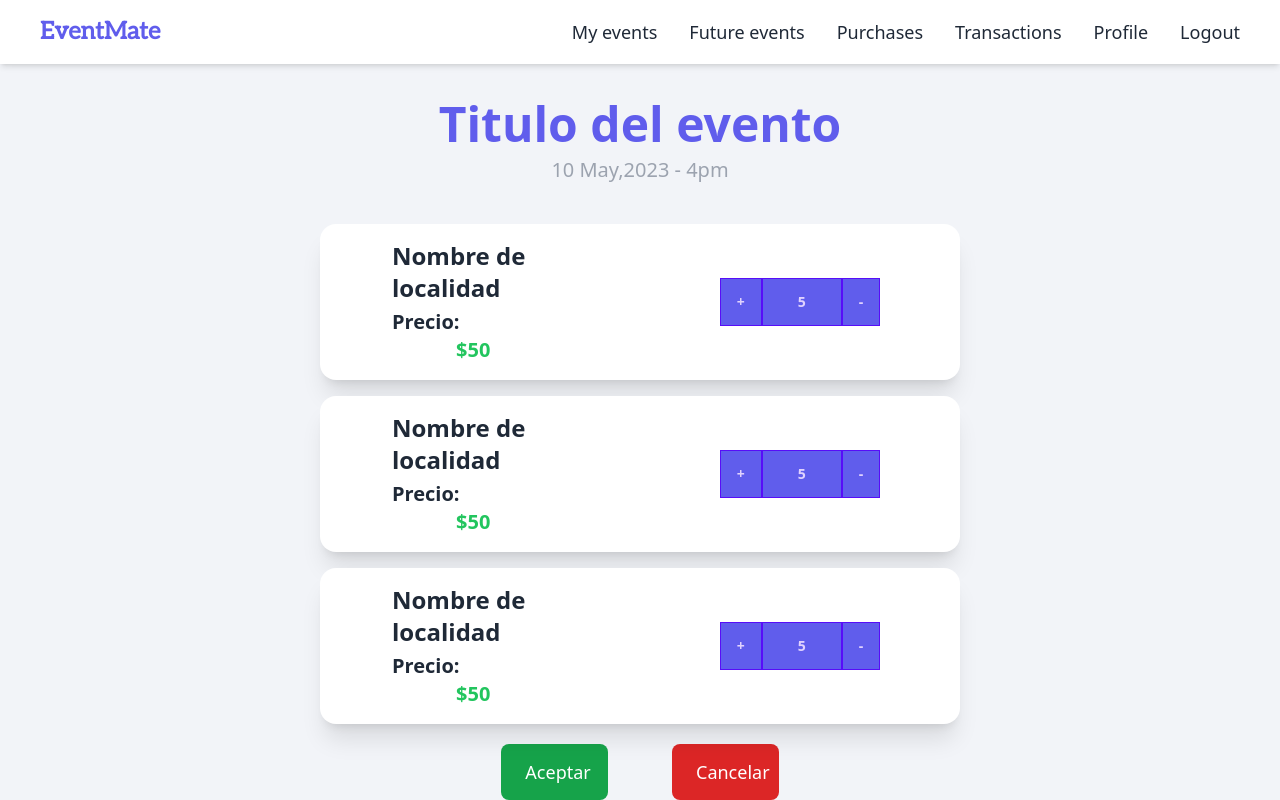
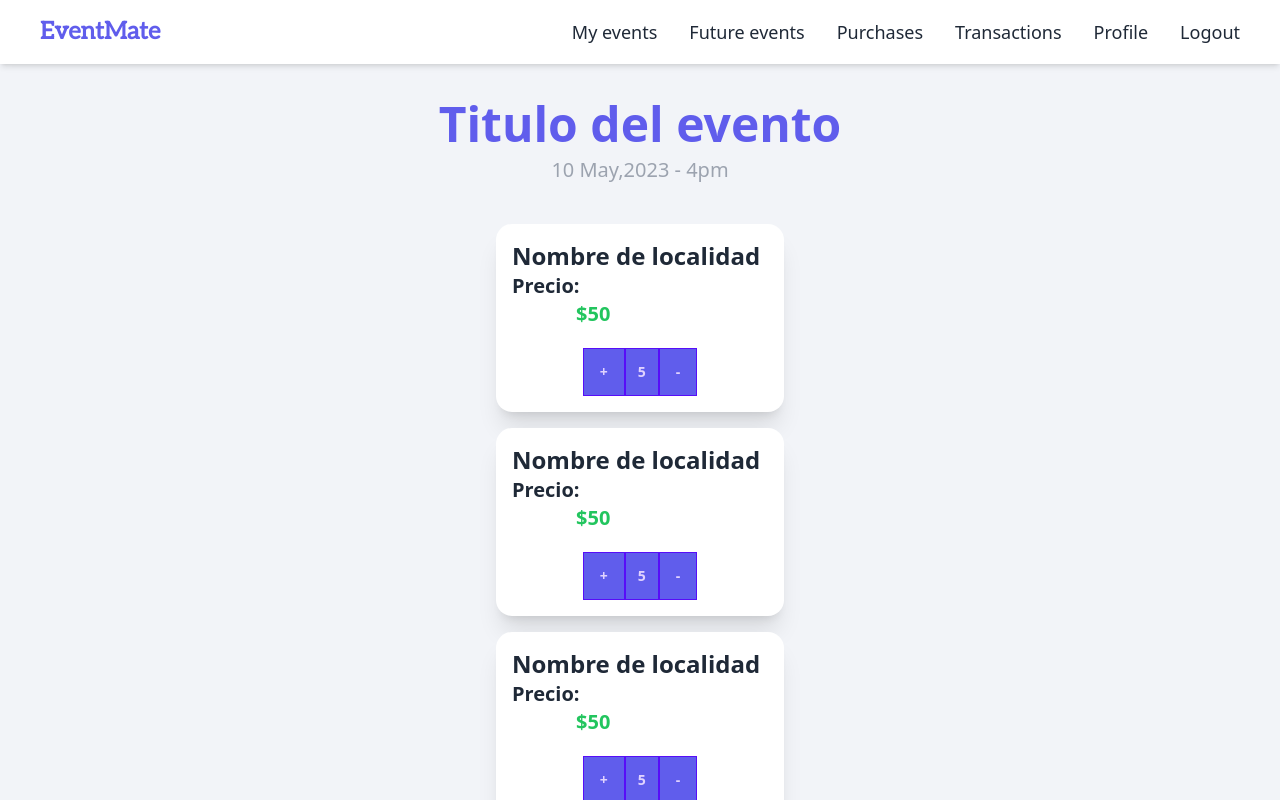
Before and after one commit to fmel025/test-deploy, a React (Vite) app in the folder Client/: page /purchaseticket in a window 1280 px wide. Built offline with nearby package versions, Linux system fonts and the light colour scheme.

Commit message:
:ambulance: Fix cards on purchase ticket view
Fixed card breaking when using a tiny or mobile screen

```diff
--- a/Client/src/components/Buttons/AcceptButton.jsx
+++ b/Client/src/components/Buttons/AcceptButton.jsx
@@ -4,6 +4,6 @@ export default function AcceptButton() {
     const navigate = useNavigate();
     return (
         <button  type="button" onClick={() => navigate('/futureevents')}
-        className="text-white w-1/12 bg-green-600 hover:bg-green-800 focus:ring-4 focus:outline-none focus:ring-blue-300 font-medium rounded-lg text-lg px-6 py-3.5 text-center">Aceptar</button>
+        className="text-white w-40 bg-green-600 hover:bg-green-800 focus:ring-4 focus:outline-none focus:ring-blue-300 font-medium rounded-lg text-lg px-6 py-3.5 text-center">Aceptar</button>
     );
   }
--- a/Client/src/components/Buttons/CancelButton.jsx
+++ b/Client/src/components/Buttons/CancelButton.jsx
@@ -4,6 +4,6 @@ export default function CancelButton() {
     const navigate = useNavigate();
     return (
         <button type="button" onClick={() => navigate('/eventdetails')}
-        className="text-white w-1/12 bg-red-600 hover:bg-red-800 focus:ring-4 focus:outline-none focus:ring-blue-300 font-medium rounded-lg text-lg px-6 py-3.5 text-center">Cancelar</button>
+        className="text-white w-40 bg-red-600 hover:bg-red-800 focus:ring-4 focus:outline-none focus:ring-blue-300 font-medium rounded-lg text-lg px-6 py-3.5 text-center">Cancelar</button>
     );
   }
--- a/Client/src/components/Cards/PurchaseTicketCard.jsx
+++ b/Client/src/components/Cards/PurchaseTicketCard.jsx
@@ -1,17 +1,18 @@
 import CountersButton from "../Buttons/CounterButtons";
 
 const PurchaseTicketCard = () => {
-    return(
-        <div className="card w-2/4  bg-base-100 shadow-xl grid grid-cols-2">
-            <div className="card-body p-4 gap-0 ml-14">
-                <h2 className="card-title mb-1 text-2xl">Nombre de localidad</h2>
+    return (
+        <div className="card w-72  bg-base-100 shadow-xl">
+            <div className="card-body p-4 gap-0">
+                <h2 className="card-title text-2xl">Nombre de localidad</h2>
                 <h2 className="font-bold text-xl">Precio:</h2>
-                <h2 className="font-bold ml-16 text-green-500  text-xl">$50</h2>
+                <h2 className="font-bold ml-16 text-green-500 text-xl">$50</h2>
+                <div className="card-actions justify-center items-center mt-5">
+                    <CountersButton/>
+                </div>
             </div>
 
-            <CountersButton />
         </div>
-
     );
 };
 
--- a/Client/src/pages/Misc/PurchaseTicket.jsx
+++ b/Client/src/pages/Misc/PurchaseTicket.jsx
@@ -11,14 +11,14 @@ function PurchaseTicket() {
     return (
         <>
           <Layout>
-          <h1 className="text-5xl font-bold text-main mt-5 mb-2">Titulo del evento</h1>
+          <h1 className="text-2xl lg:text-5xl font-bold text-main mt-5 mb-2 text-center">Titulo del evento</h1>
           <h2 className="text-xl  text-gray-400 mb-10">10 May,2023 - 4pm</h2>
           <div className="flex flex-col gap-4 mb-5 w-full items-center">
             <PurchaseTicketCard/>
             <PurchaseTicketCard/>
             <PurchaseTicketCard/>
           </div>
-          <div className="w-full flex justify-center gap-16 ">
+          <div className="w-full flex flex-row justify-center gap-2 md:gap-5 ">
             <AcceptButton/>
             <CancelButton/>
           </div>
```
